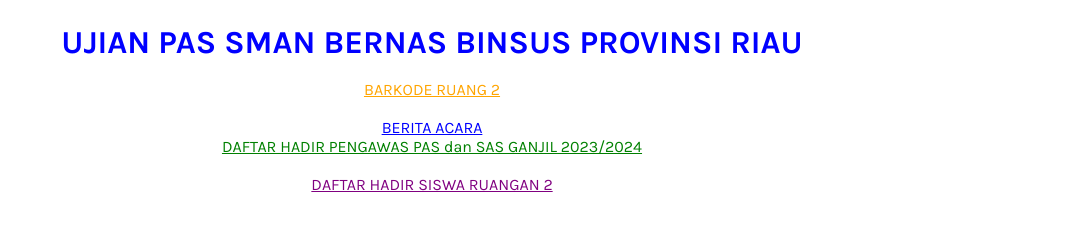
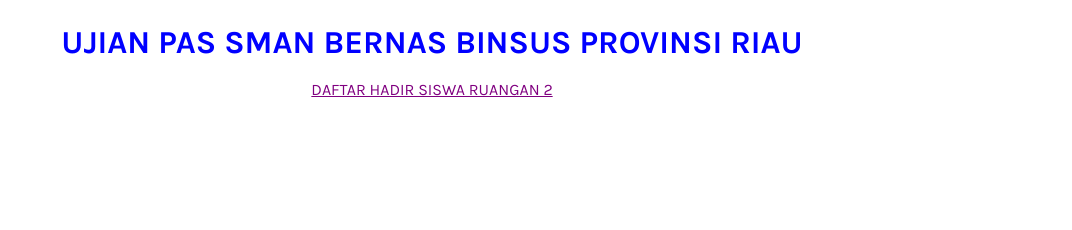
Before and after one commit to suheri88/DAFTARHADIRR.2, a plain HTML site: page index.html in a window 1280 px wide. Shown: the part 222-452 px from the top of the page, without its empty margins (208-1280 px from the left). Drawn offline with Linux system fonts and the light colour scheme.

Commit message:
Update index.html

```diff
--- a/index.html
+++ b/index.html
@@ -18,23 +18,7 @@
     <h1 style="color: blue;">UJIAN PAS SMAN BERNAS BINSUS PROVINSI RIAU</h1>
   </div>
 
-   <br>
-  <div style="text-align: center;">
-    <a href="https://suheri99.github.io/WEBSITEKELASXI/" style="color: orange;">BARKODE RUANG 2</a>
-  </div>
 
-
-     <br>
-  <div style="text-align: center;">
-    <a href="https://script.google.com/macros/s/AKfycbxIZXWsv1E9EBfbiBndpTbLQKqA2Y27WHyyRapt9weVrzRS81aeWfcVaMG3xW-9bCvk/exec" style="color: blue;">
-      BERITA ACARA
-
-       <br>
-  <div style="text-align: center;">
-    <a href="https://script.google.com/macros/s/AKfycbwkApX-e-UNO9Ju6XGOwwkNKYa2Pplb6kIeTRFcFNin8SFo98Syt6LWymD_ufjR4XvK/exec" style="color: green;">
-      DAFTAR HADIR PENGAWAS PAS dan SAS GANJIL 2023/2024
-    </a>
-  </div>
 
       <br>
   <div style="text-align: center;">
```
